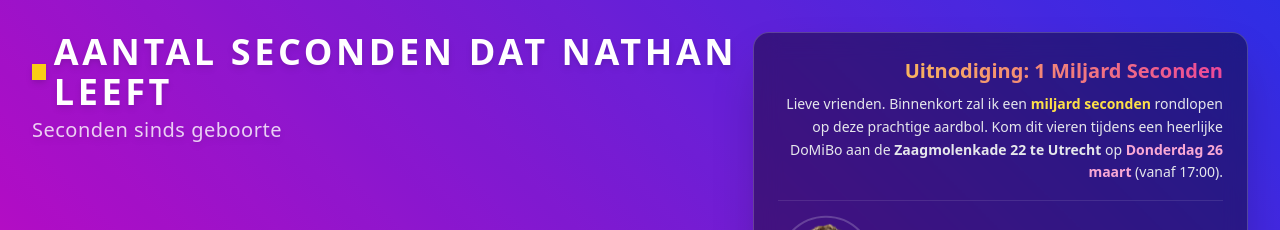
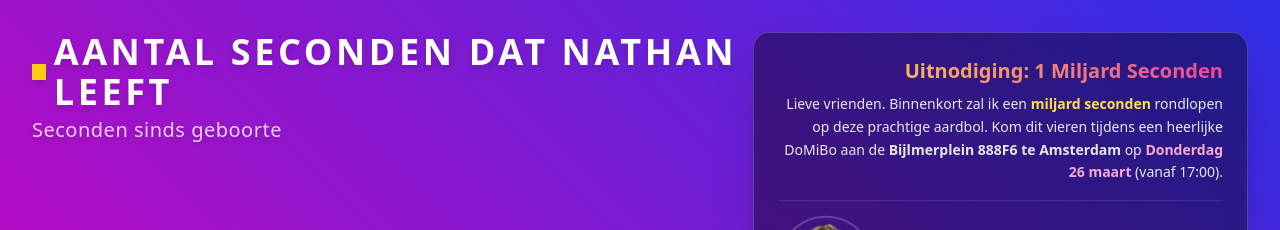
Before and after one commit to StellarAutomate/miljardseconde, a React (Vite) app: page / in a window 1280 px wide. Shown: the top 230 px of the page. Built offline with nearby package versions, Linux system fonts and the light colour scheme.

Commit message:
New address

```diff
--- a/components/InvitationCard.tsx
+++ b/components/InvitationCard.tsx
@@ -35,7 +35,7 @@ export const InvitationCard: React.FC<InvitationCardProps> = ({ onTriggerSecret
     const title = encodeURIComponent("Nathan's 1 Miljardste Seconde & DoMiBo");
     const dates = "20260326T170000/20260326T230000";
     const details = encodeURIComponent("Vier dit unieke moment met mij! Lieve vrienden, binnenkort zal ik een miljard seconden rondlopen op deze prachtige aardbol. Kom dit vieren!");
-    const location = encodeURIComponent("Zaagmolenkade 22, Utrecht");
+    const location = encodeURIComponent("Bijlmerplein 888F6, Amsterdam");
 
     // ICS File Generation Logic (for download)
     const downloadIcs = () => {
@@ -47,7 +47,7 @@ DTSTART:20260326T170000
 DTEND:20260326T230000
 SUMMARY:Nathan's 1 Miljardste Seconde
 DESCRIPTION:Vier dit unieke moment met mij!
-LOCATION:Zaagmolenkade 22, Utrecht
+LOCATION:Bijlmerplein 888F6 , Amsterdam
 END:VEVENT
 END:VCALENDAR`;
         const blob = new Blob([icsContent], { type: 'text/calendar;charset=utf-8' });
@@ -69,7 +69,7 @@ END:VCALENDAR`;
                 </h3>
                 <p className="text-sm text-gray-200 leading-relaxed">
                     Lieve vrienden. Binnenkort zal ik een <span className="text-yellow-300 font-bold">miljard seconden</span> rondlopen op deze prachtige aardbol.
-                    Kom dit vieren tijdens een heerlijke DoMiBo aan de <span className="font-bold">Zaagmolenkade 22 te Utrecht</span> op <span className="text-pink-300 font-bold"> Donderdag 26 maart</span> (vanaf 17:00).
+                    Kom dit vieren tijdens een heerlijke DoMiBo aan de <span className="font-bold">Bijlmerplein 888F6 te Amsterdam</span> op <span className="text-pink-300 font-bold"> Donderdag 26 maart</span> (vanaf 17:00).
                 </p>
             </div>
 
```
